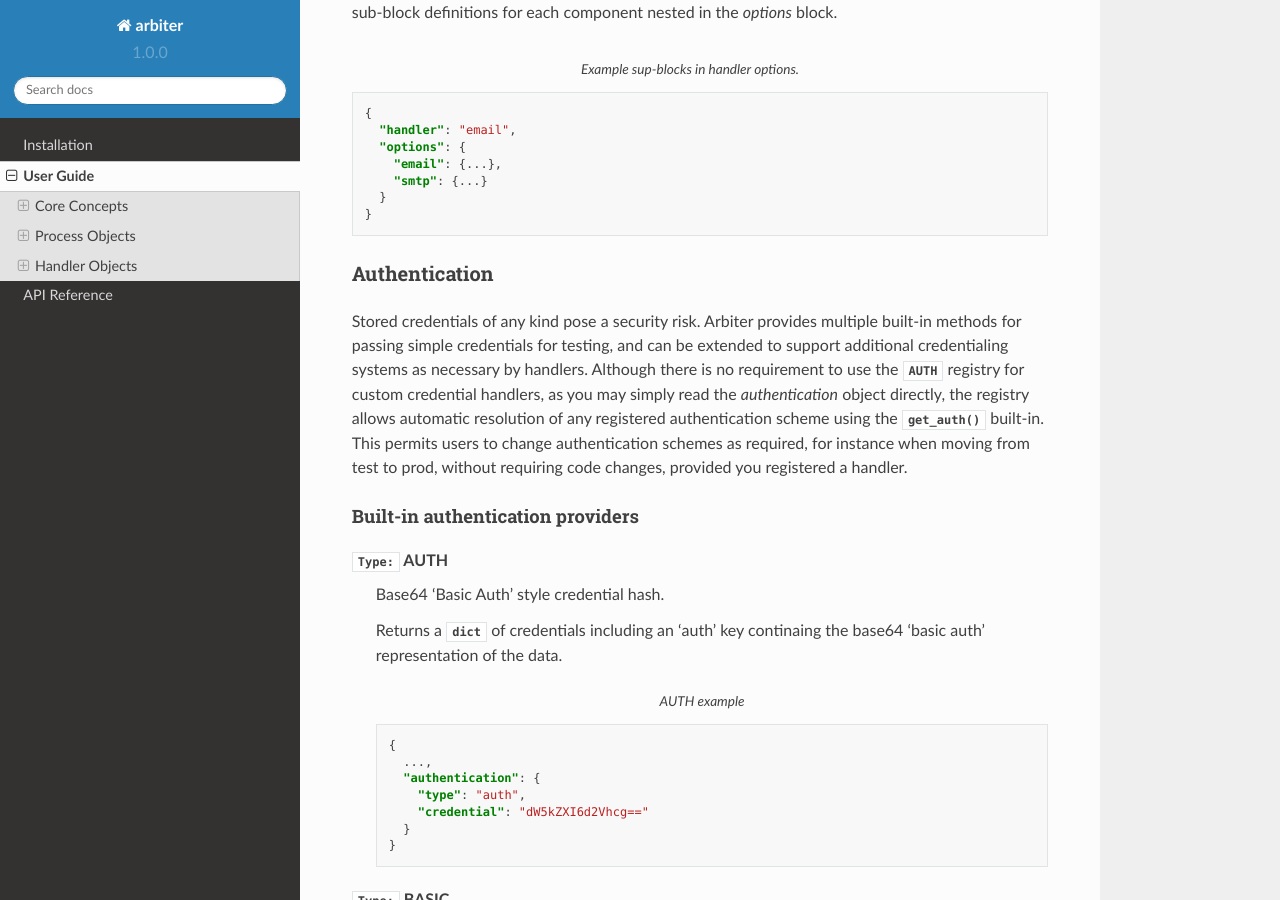
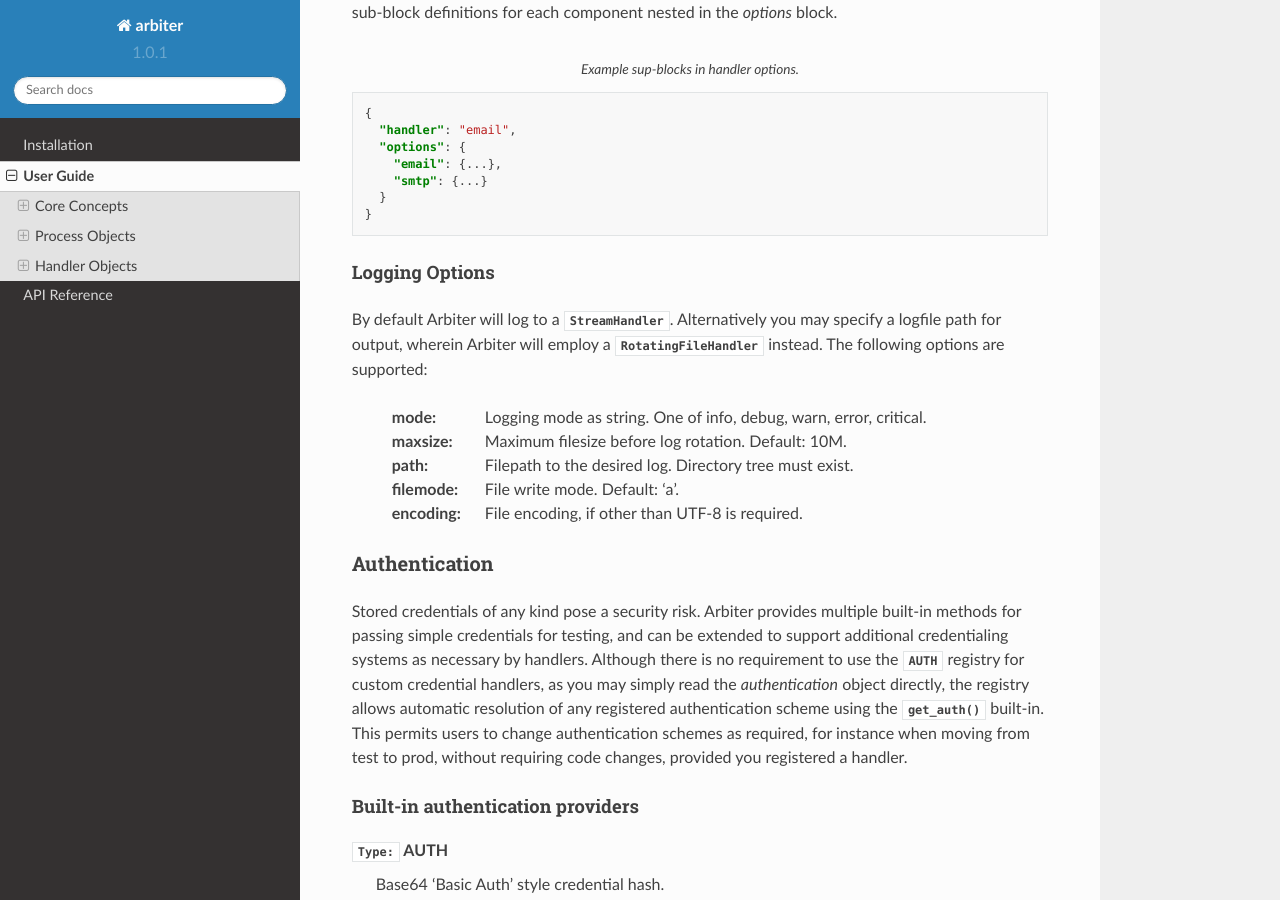
Before and after one commit to rgeyer/arbiter, a Sphinx documentation site: the page built from docs/source/userguide.rst, in a window 1280 px wide and 900 px high, scrolled down 1848 px. Built offline with Sphinx 7.4.7 and the Read the Docs theme 2.0.0, drawn with Linux system fonts in a browser that asks for light colours.

Commit message:
Add logging options to docs Fix file removal atexit

```diff
--- a/docs/source/conf.py
+++ b/docs/source/conf.py
@@ -26,9 +26,9 @@ author = 'R.A. Stern'
 # built documents.
 #
 # The short X.Y version.
-version = u'1.0.0'
+version = u'1.0.1'
 # The full version, including alpha/beta/rc tags.
-release = u'1.0.0'
+release = u'1.0.1'
 
 
 # -- General configuration ---------------------------------------------------
--- a/docs/source/userguide.rst
+++ b/docs/source/userguide.rst
@@ -117,6 +117,19 @@ block.
      }
    }
 
+Logging Options
+^^^^^^^^^^^^^^^
+
+By default Arbiter will log to a :py:class:`~logging.StreamHandler`. Alternatively
+you may specify a logfile path for output, wherein Arbiter will employ a
+:py:class:`~logging.handlers.RotatingFileHandler` instead. The following options
+are supported:
+
+  :mode: Logging mode as string. One of info, debug, warn, error, critical.
+  :maxsize: Maximum filesize before log rotation. Default: 10M.
+  :path: Filepath to the desired log. Directory tree must exist.
+  :filemode: File write mode. Default: 'a'.
+  :encoding: File encoding, if other than UTF-8 is required.
 
 Authentication
 --------------
--- a/src/arbiter/__init__.py
+++ b/src/arbiter/__init__.py
@@ -166,7 +166,6 @@ class WorkflowJobPool(LoggingMixin):
     def run(self, handler=None):
         func = self.handler if handler is None else handler
         sources = self.config['sources']
-        print(os.environ.copy())
 
         with multiprocessing.get_context('spawn').Pool(self.processes) as pool:
             self.log(f"{len(sources)} sources, {self.processes} processes", 'debug')
@@ -372,6 +371,7 @@ class Process(LoggingMixin):
             self.log('Sending error notifications')
             self.notify(self.config['notifications'], errors=errors)
 
+        self.log('Process complete')
 
     def pre(self):
         pass
```
Also changed, not shown: 1 other file.
